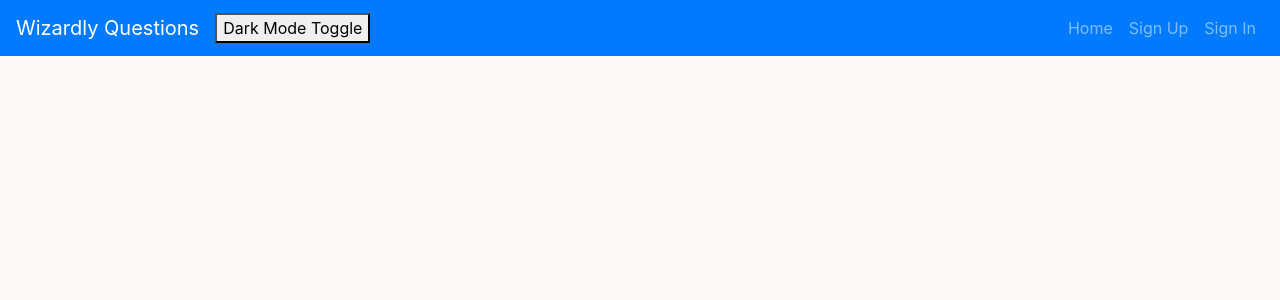
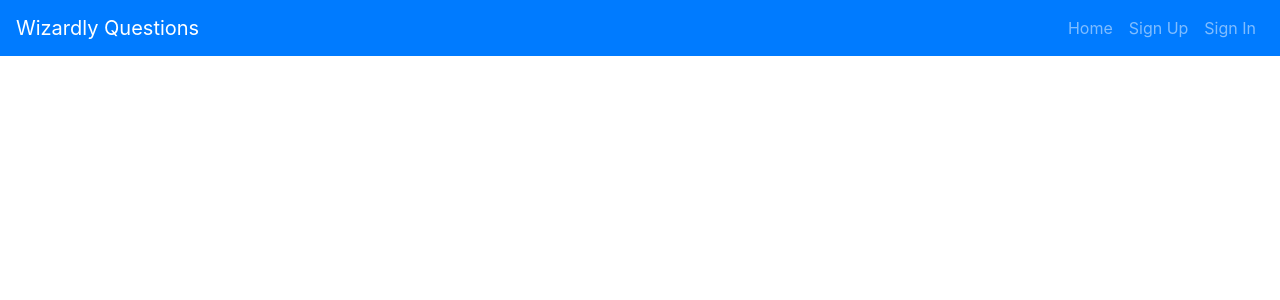
Before and after one commit to gundyn/mtg-qa-react, a React app: page / in a window 1280 px wide. Shown: the top 300 px of the page. Built offline with nearby package versions, Linux system fonts and the light colour scheme.

Commit message:
deleted darkmode toggle
darkmode did not play nice with cards so I decided to not use it for version 1

```diff
--- a/src/DarkModeToggle.js
+++ /dev/null
@@ -1,40 +0,0 @@
-import React, { Component } from 'react'
-
-import './index.scss'
-
-class DarkModeToggle extends Component {
-  constructor (props) {
-    super(props)
-
-    if (JSON.parse(localStorage.getItem('DARK_MODE')) === true) {
-      document.body.classList.add('dark-mode')
-    }
-
-    this.state = {
-      darkMode: JSON.parse(localStorage.getItem('DARK_MODE'))
-    }
-
-    this.handleModeChange = this.handleModeChange.bind(this)
-  }
-
-  handleModeChange () {
-    if (!this.state.darkMode) {
-      document.body.classList.add('dark-mode')
-    } else {
-      document.body.classList.remove('dark-mode')
-    }
-
-    this.setState({
-      darkMode: (!this.state.darkMode)
-    })
-    localStorage.setItem('DARK_MODE', !this.state.darkMode)
-  }
-
-  render () {
-    return (
-      <button onClick={this.handleModeChange}>Dark Mode Toggle</button>
-    )
-  }
-}
-
-export default DarkModeToggle
--- a/src/components/Header/Header.js
+++ b/src/components/Header/Header.js
@@ -1,8 +1,6 @@
 import React, { Fragment } from 'react'
 import Nav from 'react-bootstrap/Nav'
 import Navbar from 'react-bootstrap/Navbar'
-
-import DarkModeToggle from '../../DarkModeToggle'
 
 const authenticatedOptions = (
   <Fragment>
@@ -31,7 +29,6 @@ const Header = ({ user }) => (
     <Navbar.Brand href="#">
       Wizardly Questions
     </Navbar.Brand>
-    <DarkModeToggle />
     <Navbar.Toggle aria-controls="basic-navbar-nav" />
     <Navbar.Collapse id="basic-navbar-nav">
       <Nav className="ml-auto">
--- a/src/index.scss
+++ b/src/index.scss
@@ -1,16 +1 @@
 @import '~bootstrap/scss/bootstrap';
-
-$background-color-dark: #292A32;
-$background-color-light: #FBFAF8;
-$complimentary-color-dark: #393B43;
-$complimentary-color-light: #FEFFFF;
-
-body {
-  background-color: $background-color-light;
-  color: $background-color-dark;
-}
-
-body.dark-mode {
-  background-color: $background-color-dark;
-  color: $background-color-light;
-}
```
